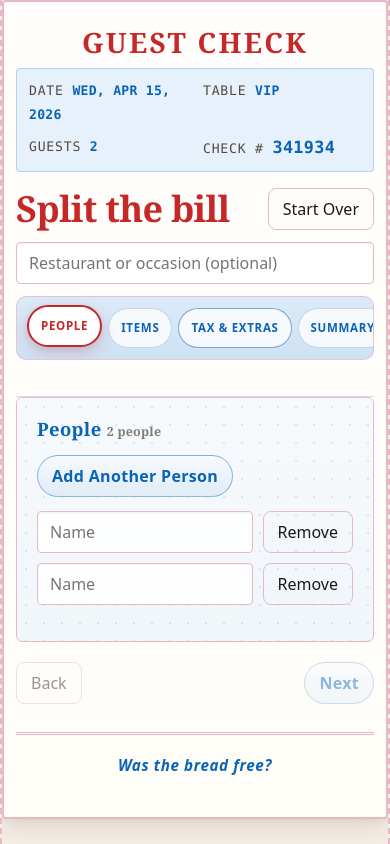
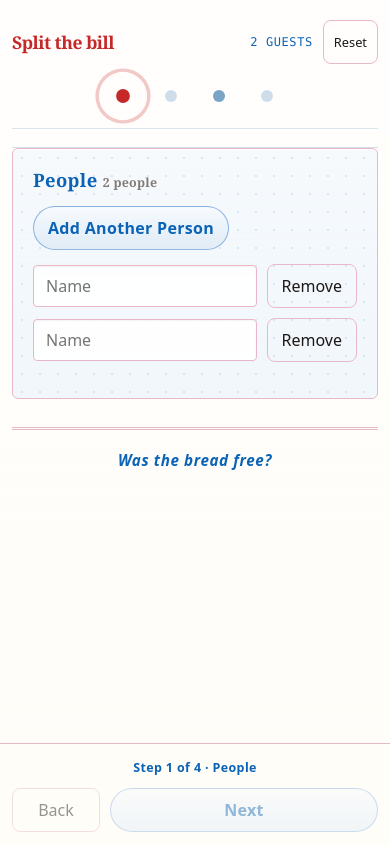
Before and after one commit to operana/split-the-bill, a React (Vite) app in the folder split-the-bill/: page / in a window 390 px wide. Built offline with nearby package versions, Linux system fonts and the light colour scheme.

Commit message:
Implement step navigation enhancements and UI improvements; add animation for step transitions, update mobile and desktop layouts, and introduce new state management for navigation direction.

```diff
--- a/split-the-bill/index.html
+++ b/split-the-bill/index.html
@@ -7,6 +7,7 @@
       name="viewport"
       content="width=device-width, initial-scale=1.0, viewport-fit=cover"
     />
+    <meta name="theme-color" content="#fffdf8" />
     <title>split-the-bill</title>
   </head>
   <body>
--- a/split-the-bill/src/App.css
+++ b/split-the-bill/src/App.css
@@ -20,6 +20,23 @@ html, body {
   max-width: 900px;
   margin: 0 auto;
   box-sizing: border-box;
+  display: flex;
+  flex-direction: column;
+  min-height: 100dvh;
+  min-height: 100svh;
+}
+
+.bill-main {
+  flex: 1 1 auto;
+  min-height: 0;
+}
+
+.bill-mobile-only {
+  display: none;
+}
+
+.bill-desktop-only {
+  display: block;
 }
 
 .bill-receipt {
@@ -443,13 +460,181 @@ html, body {
 
 .bill-step-nav {
   display: flex;
+  flex-direction: column;
+  align-items: stretch;
+  gap: 8px;
+  margin-top: 16px;
+}
+
+.bill-step-nav--sticky {
+  position: sticky;
+  bottom: 0;
+  z-index: 20;
+  flex-shrink: 0;
+  margin-top: auto;
+  padding: 12px 0 calc(12px + env(safe-area-inset-bottom, 0px));
+  background: rgba(255, 253, 248, 0.92);
+  backdrop-filter: blur(8px);
+  -webkit-backdrop-filter: blur(8px);
+  border-top: 1px solid var(--border);
+}
+
+.bill-step-nav-progress {
+  margin: 0;
+  text-align: center;
+  font-size: 0.78rem;
+  font-weight: 600;
+  color: var(--diner-blue);
+  letter-spacing: 0.03em;
+}
+
+.bill-step-nav-buttons {
+  display: flex;
   align-items: center;
   gap: 10px;
-  margin-top: 16px;
 }
 
 .bill-step-nav-spacer {
   flex: 1 1 auto;
+}
+
+.bill-step-nav-next {
+  flex: 1 1 auto;
+  min-width: 0;
+}
+
+.bill-step-stage {
+  animation-duration: 220ms;
+  animation-timing-function: ease;
+  animation-fill-mode: both;
+}
+
+.bill-step-stage--forward {
+  animation-name: billSlideInRight;
+}
+
+.bill-step-stage--back {
+  animation-name: billSlideInLeft;
+}
+
+@keyframes billSlideInRight {
+  from {
+    opacity: 0;
+    transform: translateX(18px);
+  }
+  to {
+    opacity: 1;
+    transform: translateX(0);
+  }
+}
+
+@keyframes billSlideInLeft {
+  from {
+    opacity: 0;
+    transform: translateX(-18px);
+  }
+  to {
+    opacity: 1;
+    transform: translateX(0);
+  }
+}
+
+.bill-mobile-bar {
+  padding-bottom: 10px;
+  border-bottom: 1px solid rgba(13, 92, 156, 0.15);
+  margin-bottom: 10px;
+}
+
+.bill-mobile-bar__top {
+  display: flex;
+  align-items: center;
+  gap: 10px;
+  margin-bottom: 10px;
+}
+
+.bill-mobile-title {
+  margin: 0;
+  font-family: var(--heading);
+  font-size: 1.1rem;
+  font-weight: 800;
+  color: var(--diner-red);
+  flex: 1 1 auto;
+  min-width: 0;
+  text-align: left;
+}
+
+.bill-mobile-guests {
+  font-size: 0.75rem;
+  font-family: var(--mono);
+  text-transform: uppercase;
+  letter-spacing: 0.05em;
+  color: var(--diner-blue);
+  white-space: nowrap;
+}
+
+.bill-btn-compact {
+  padding: 6px 10px;
+  font-size: 0.8rem;
+  min-height: 36px;
+}
+
+.bill-progress-dots {
+  display: flex;
+  justify-content: center;
+  align-items: center;
+  gap: 4px;
+  margin: 0;
+  padding: 0;
+  list-style: none;
+}
+
+.bill-progress-dots li {
+  display: flex;
+  align-items: center;
+  justify-content: center;
+}
+
+.bill-progress-dot {
+  appearance: none;
+  border: 0;
+  padding: 0;
+  width: 10px;
+  height: 10px;
+  border-radius: 50%;
+  background: rgba(13, 92, 156, 0.2);
+  cursor: pointer;
+  transition: transform 140ms ease, background 140ms ease;
+}
+
+.bill-progress-dot--done {
+  background: rgba(13, 92, 156, 0.55);
+}
+
+.bill-progress-dot--current {
+  background: var(--diner-red);
+  transform: scale(1.25);
+  box-shadow: 0 0 0 2px rgba(198, 40, 40, 0.25);
+}
+
+.bill-mobile-step-label {
+  margin: 8px 0 0;
+  text-align: center;
+  font-size: 0.72rem;
+  font-weight: 600;
+  text-transform: uppercase;
+  letter-spacing: 0.06em;
+  color: var(--text);
+}
+
+@media (min-width: 601px) {
+  .bill-main {
+    overflow-y: auto;
+    min-height: 0;
+  }
+
+  .bill-step-nav-buttons {
+    width: 100%;
+  }
 }
 
 .bill-sparkle {
@@ -715,7 +900,8 @@ html, body {
   .bill-chip,
   .bill-meter-fill,
   .bill-ready-burst,
-  .bill-sparkle {
+  .bill-sparkle,
+  .bill-step-stage {
     transition: none !important;
     animation: none !important;
   }
@@ -1047,9 +1233,85 @@ html, body {
     text-align: right;
   }
 
+  .bill-mobile-only {
+    display: block;
+  }
+
+  .bill-desktop-only {
+    display: none !important;
+  }
+
   .bill-app {
+    padding: 0;
+    max-width: none;
+  }
+
+  .bill-receipt {
+    border: 0;
+    border-radius: 0;
+    box-shadow: none;
+    padding: 12px 12px 0;
+  }
+
+  .bill-receipt-header {
+    padding-top: calc(8px + env(safe-area-inset-top, 0px));
+    padding-bottom: 8px;
+    margin-bottom: 0;
+  }
+
+  .bill-main {
+    overflow-y: auto;
+    -webkit-overflow-scrolling: touch;
+    padding-bottom: 8px;
+  }
+
+  .bill-step-nav--sticky {
+    margin-left: -12px;
+    margin-right: -12px;
     padding-left: 12px;
     padding-right: 12px;
   }
 
+  .bill-step-nav-back {
+    flex: 0 0 auto;
+    min-width: 5.5rem;
+  }
+
+  .bill-step-nav-next {
+    flex: 1 1 auto;
+    min-height: 44px;
+  }
+
+  .bill-btn,
+  .bill-chip,
+  .bill-step {
+    min-height: 44px;
+  }
+
+  .bill-progress-dot {
+    width: 12px;
+    height: 12px;
+    padding: 16px;
+    background-clip: content-box;
+    box-sizing: content-box;
+  }
+
+  .bill-progress-dot--current {
+    transform: scale(1.15);
+  }
+
+@media (hover: none) {
+  .bill-btn:active:not(:disabled) {
+    transform: scale(0.98);
+    box-shadow: 0 2px 8px rgba(80, 40, 60, 0.12);
+  }
+
+  .bill-chip:active {
+    transform: scale(0.97);
+    background: var(--diner-blue-soft);
+  }
+
+  .bill-progress-dot:active {
+    transform: scale(1.1);
+  }
 }
--- a/split-the-bill/src/App.jsx
+++ b/split-the-bill/src/App.jsx
@@ -232,6 +232,9 @@ export default function App() {
     /** @type {'ask' | 'done'} */ ('ask'),
   )
   const [receiptMismatchHint, setReceiptMismatchHint] = useState(false)
+  const [stepDirection, setStepDirection] = useState(
+    /** @type {'forward' | 'back'} */ ('forward'),
+  )
 
   const totals = useMemo(
     () =>
@@ -371,6 +374,12 @@ export default function App() {
   const shareReadyPrevRef = useRef(false)
   const celebrateTimerRef = useRef(null)
   const newItemPriceRef = useRef(null)
+  const mainRef = useRef(null)
+  const pendingCreditFocusRef = useRef(null)
+
+  function lightTap() {
+    navigator.vibrate?.(10)
+  }
 
   function addPerson() {
     setPeople((prev) => [...prev, { id: uid(), name: '' }])
@@ -484,20 +493,28 @@ export default function App() {
     return false
   }, [currentStep, stepStatus.peopleDone, stepStatus.itemsDone, stepStatus.taxDone])
 
-  function goToStep(stepId) {
-    if (!STEPS.some((s) => s.id === stepId)) return
+  function goToStep(stepId, direction) {
+    const newIndex = STEPS.findIndex((s) => s.id === stepId)
+    if (newIndex === -1) return
+    const dir =
+      direction ??
+      (newIndex > stepIndex ? 'forward' : newIndex < stepIndex ? 'back' : stepDirection)
+    setStepDirection(dir)
     setCurrentStep(stepId)
-    window.scrollTo({ top: 0, left: 0, behavior: 'auto' })
+    requestAnimationFrame(() => {
+      mainRef.current?.scrollTo({ top: 0, behavior: 'auto' })
+    })
   }
 
   function goPrev() {
     if (!canGoPrev) return
-    goToStep(STEPS[stepIndex - 1].id)
+    goToStep(STEPS[stepIndex - 1].id, 'back')
   }
 
   function goNext() {
     if (!canGoNext) return
-    goToStep(STEPS[stepIndex + 1].id)
+    lightTap()
+    goToStep(STEPS[stepIndex + 1].id, 'forward')
   }
 
   useEffect(() => {
@@ -515,6 +532,15 @@ export default function App() {
       if (celebrateTimerRef.current) window.clearTimeout(celebrateTimerRef.current)
     }
   }, [billProgress.readyToShare])
+
+  useEffect(() => {
+    const id = pendingCreditFocusRef.current
+    if (!id) return
+    pendingCreditFocusRef.current = null
+    requestAnimationFrame(() => {
+      document.getElementById(`credit-amount-${id}`)?.focus()
+    })
+  }, [credits])
 
   async function copyShareToClipboard() {
     try {
@@ -565,7 +591,9 @@ export default function App() {
   }
 
   function addCredit() {
-    setCredits((prev) => [...prev, { id: uid(), amount: '', label: '' }])
+    const id = uid()
+    pendingCreditFocusRef.current = id
+    setCredits((prev) => [...prev, { id, amount: '', label: '' }])
   }
 
   function removeCredit(id) {
@@ -603,29 +631,37 @@ export default function App() {
   }
 
   function StepNav({ showNext = true }) {
+    const currentLabel = STEPS[stepIndex]?.label ?? ''
     return (
-      <div className="bill-step-nav" aria-label="Step navigation">
+      <div className="bill-step-nav bill-step-nav--sticky" aria-label="Step navigation">
+        <p className="bill-step-nav-progress bill-mobile-only" aria-live="polite">
+          Step {stepIndex + 1} of {STEPS.length} · {currentLabel}
+        </p>
+        <div className="bill-step-nav-buttons">
           <button
             type="button"
-          className="bill-btn bill-btn-ghost"
+            className="bill-btn bill-btn-ghost bill-step-nav-back"
             onClick={goPrev}
             disabled={!canGoPrev}
           >
             Back
           </button>
 
-        <div className="bill-step-nav-spacer" />
+          <div className="bill-step-nav-spacer bill-desktop-only" />
 
           {showNext ? (
             <button
               type="button"
-            className="bill-btn bill-btn-primary"
+              className="bill-btn bill-btn-primary bill-step-nav-next"
               onClick={goNext}
               disabled={!canGoNext}
             >
               Next
             </button>
-        ) : null}
+          ) : (
+            <div className="bill-step-nav-spacer bill-mobile-only" />
+          )}
+        </div>
       </div>
     )
   }
@@ -633,8 +669,53 @@ export default function App() {
   return (
     <div className="bill-app bill-receipt">
       <header className="bill-header bill-receipt-header">
-        <p className="bill-receipt-kicker">Guest check</p>
-        <div className="bill-receipt-meta">
+        <div className="bill-mobile-bar bill-mobile-only">
+          <div className="bill-mobile-bar__top">
+            <h1 className="bill-mobile-title">Split the bill</h1>
+            <span className="bill-mobile-guests">
+              {people.length} {people.length === 1 ? 'guest' : 'guests'}
+            </span>
+            <button
+              type="button"
+              className="bill-btn bill-btn-ghost bill-btn-compact"
+              onClick={withSparkle(resetAll)}
+            >
+              Reset
+            </button>
+          </div>
+          <ol className="bill-progress-dots" aria-label="Steps">
+            {STEPS.map((s) => {
+              const isCurrent = s.id === currentStep
+              const done =
+                s.id === 'people'
+                  ? stepStatus.peopleDone
+                  : s.id === 'items'
+                    ? stepStatus.itemsDone
+                    : s.id === 'tax'
+                      ? stepStatus.taxDone
+                      : stepStatus.summaryDone
+              const cls = isCurrent
+                ? 'bill-progress-dot bill-progress-dot--current'
+                : done
+                  ? 'bill-progress-dot bill-progress-dot--done'
+                  : 'bill-progress-dot'
+              return (
+                <li key={s.id}>
+                  <button
+                    type="button"
+                    className={cls}
+                    onClick={() => goToStep(s.id)}
+                    aria-label={s.label}
+                    aria-current={isCurrent ? 'step' : undefined}
+                  />
+                </li>
+              )
+            })}
+          </ol>
+        </div>
+
+        <p className="bill-receipt-kicker bill-desktop-only">Guest check</p>
+        <div className="bill-receipt-meta bill-desktop-only">
           <span>
             Date <strong>{RECEIPT_DATE}</strong>
           </span>
@@ -651,13 +732,13 @@ export default function App() {
             </strong>
           </span>
         </div>
-        <div className="bill-header-top">
+        <div className="bill-header-top bill-desktop-only">
           <h1 className="bill-title-diner">Split the bill</h1>
           <button type="button" className="bill-btn bill-btn-ghost" onClick={withSparkle(resetAll)}>
             Start Over
           </button>
         </div>
-        <div className="bill-row" style={{ marginTop: 12 }}>
+        <div className="bill-row bill-desktop-only" style={{ marginTop: 12 }}>
           <label className="sr-only" htmlFor="restaurant-title">
             Restaurant title
           </label>
@@ -671,7 +752,7 @@ export default function App() {
           />
         </div>
 
-        <nav className="bill-stepper" aria-label="Steps">
+        <nav className="bill-stepper bill-desktop-only" aria-label="Steps">
           {STEPS.map((s) => {
             const isCurrent = s.id === currentStep
             const done =
@@ -705,8 +786,9 @@ export default function App() {
         <p className="bill-lede" aria-hidden="true" />
       </header>
 
+      <main className="bill-main" ref={mainRef}>
+      <div className={`bill-step-stage bill-step-stage--${stepDirection}`} key={currentStep}>
       {currentStep === 'people' ? (
-      <>
       <section className="bill-panel bill-panel--people" aria-labelledby="people-heading">
         <div className="bill-panel-heading-row">
           <h2 id="people-heading">
@@ -745,12 +827,9 @@ export default function App() {
           ))}
         </ul>
       </section>
-      <StepNav />
-      </>
       ) : null}
 
       {currentStep === 'items' ? (
-      <>
       <section
         className="bill-panel bill-panel--items"
         aria-labelledby="items-heading"
@@ -911,12 +990,9 @@ export default function App() {
           ))}
         </ul>
       </section>
-      <StepNav />
-      </>
       ) : null}
 
       {currentStep === 'tax' ? (
-      <>
       <section className="bill-panel bill-panel--tax" aria-labelledby="tax-tip-heading">
         <h2 id="tax-tip-heading">Tax &amp; extras</h2>
 
@@ -1046,12 +1122,9 @@ export default function App() {
           </div>
         </div>
       </section>
-      <StepNav />
-      </>
       ) : null}
 
       {currentStep === 'summary' ? (
-      <>
       <section className="bill-panel bill-summary bill-panel--summary" aria-labelledby="summary-heading">
         <h2 id="summary-heading">Summary</h2>
 
@@ -1082,6 +1155,7 @@ export default function App() {
                   type="button"
                   className="bill-btn bill-btn-primary"
                   onClick={() => {
+                    lightTap()
                     setReceiptVerifyStep('done')
                     setReceiptMismatchHint(false)
                   }}
@@ -1226,13 +1300,15 @@ export default function App() {
           {copyStatus ? <p className="bill-muted bill-copy-status">{copyStatus}</p> : null}
         </div>
       </section>
-      <StepNav showNext={false} />
-      </>
       ) : null}
+      </div>
 
       <footer className="bill-receipt-footer">
         <p>{receiptFooterLine}</p>
       </footer>
+      </main>
+
+      <StepNav showNext={currentStep !== 'summary'} />
     </div>
   )
 }
--- a/split-the-bill/src/index.css
+++ b/split-the-bill/src/index.css
@@ -57,10 +57,18 @@ body {
   text-align: center;
   border-inline: 2px dashed var(--border);
   min-height: 100svh;
+  min-height: 100dvh;
   display: flex;
   flex-direction: column;
   box-sizing: border-box;
   background: var(--paper);
+}
+
+@media (max-width: 600px) {
+  #root {
+    width: 100%;
+    border-inline: none;
+  }
 }
 
 h1,
```
Lines whose indentation alone changed are shown as unchanged.
